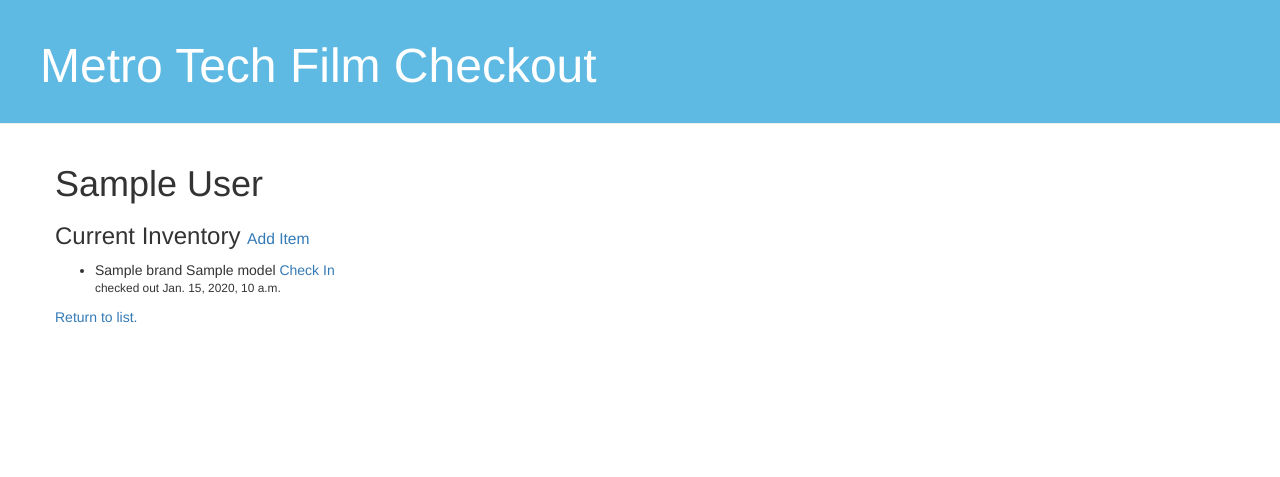
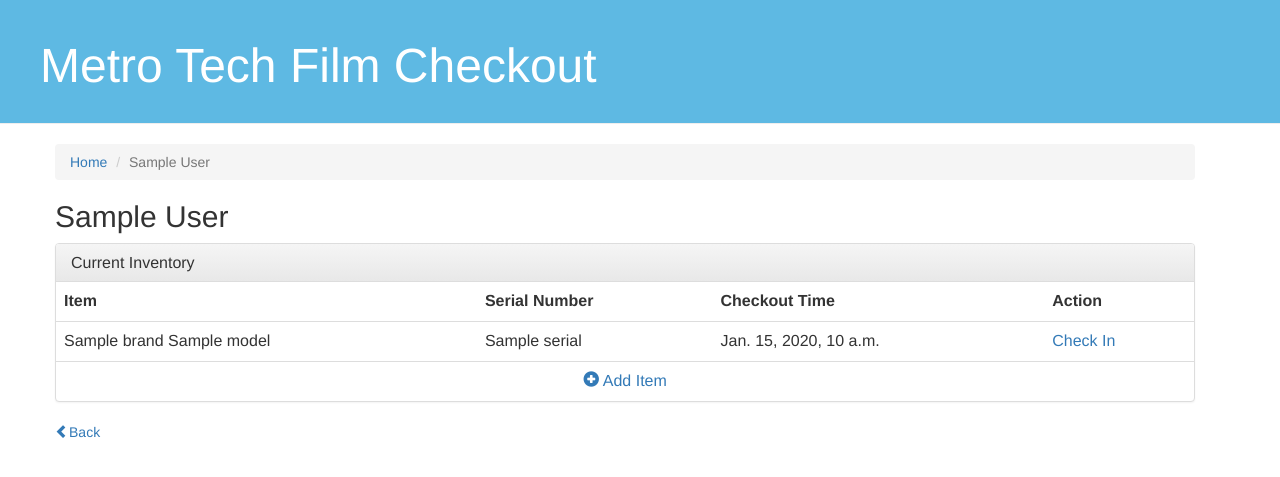
Before and after one commit to bobwithanx/checkitout_py, a Django app: template checkout/templates/checkout/student_detail.html in a window 1280 px wide. Shown: the top 477 px of the page. Run offline with Django 3.2, Linux system fonts and the light colour scheme; the template is opened without the code that fills it: most values are stand-ins (such as "Sample title", 1, 10 or a date in 2020); some libraries are stand-ins or nearby versions.

Commit message:
Significantly improved formatting

```diff
--- a/checkout/admin.py
+++ b/checkout/admin.py
@@ -1,7 +1,10 @@
 from django.contrib import admin
 from .models import Transaction, Item, Category, Brand, Student
 
-admin.site.register(Transaction)
+class TransactionAdmin(admin.ModelAdmin):
+        list_display = ('item', 'student', 'out_time', 'in_time')
+
+admin.site.register(Transaction, TransactionAdmin)
 admin.site.register(Item)
 admin.site.register(Category)
 admin.site.register(Brand)
--- a/checkout/templates/checkout/base.html
+++ b/checkout/templates/checkout/base.html
@@ -2,8 +2,10 @@
 <html>
 	<head>
 		<title>Metro Tech Film Checkout System</title>
-		<link rel="stylesheet" href="//maxcdn.bootstrapcdn.com/bootstrap/3.2.0/css/bootstrap.min.css">
-		<link rel="stylesheet" href="//maxcdn.bootstrapcdn.com/bootstrap/3.2.0/css/bootstrap-theme.min.css">
+		<link rel="stylesheet" href="{% static 'bootstrap/3.3.2/css/bootstrap.min.css' %}">
+		<link rel="stylesheet" href="{% static 'bootstrap/3.3.2/css/bootstrap-theme.min.css' %}">
+		<script src="{% static 'bootstrap/3.3.2/js/bootstrap.min.js' %}"></script>
+
 		<link rel="stylesheet" href="{% static 'css/checkout.css' %}">
 	</head>
 	<body>
@@ -12,12 +14,8 @@
 		</div>
 
 		<div class="content container">
-			<div class="row">
-				<div class="col-md-8">
-				{% block content %}
-				{% endblock %}
-				</div>
-			</div>
+			{% block content %}
+			{% endblock %}
 		</div>
 	</body>
 </html>
--- a/checkout/templates/checkout/student_detail.html
+++ b/checkout/templates/checkout/student_detail.html
@@ -1,20 +1,43 @@
 {% extends 'checkout/base.html' %}
 
 {% block content %}
-    <h1>{{ student.first_name }} {{ student.last_name }}</h1>
-    <h3>Current Inventory <small><a href="{% url 'checkout.views.list_available_items' pk=student.pk %}">Add Item</a></small></h3>
-    <ul>
-    <div class="transactions">
-	{% for transaction in transactions %}
-        <li>
-	<div>{{ transaction.item.brand.name }} {{ transaction.item.model }}
-        <a href="{% url 'checkout.views.item_checkin' pk=transaction.pk %}">Check In</a></div>
-        <small>checked out {{ transaction.out_time }}</small>
-        </li>
-	{% endfor %}
-    </div>
-    </ul>
 
-        <p><a href="{% url 'checkout.views.student_list' %}">Return to list.</a></p>
+<ol class="breadcrumb">
+  <li><a href="{% url 'checkout.views.student_list' %}">Home</a></li>
+  <li class="active">{{ student.full_name }}</li>
+</ol>
+
+<h2>{{ student.full_name }}
+</h2>
+<div class="row">
+<div class="col-md-12" role="main">
+
+<div class="panel panel-default">
+<div class="panel-heading">
+<h3 class="panel-title">Current Inventory</h3>
+</div>
+   <table class="table table-hover">
+      <tr>
+	 <th>Item</th>
+	 <th>Serial Number</th>
+	 <th>Checkout Time</th>
+	 <th>Action</th>
+      </tr>
+   {% for transaction in transactions %}
+	<tr>
+	<td>{{ transaction.item.brand.name }} {{ transaction.item.model }}</td>
+	<td>{{ transaction.item.serial }}
+	<td>{{ transaction.out_time }}
+        <td><a href="{% url 'checkout.views.item_checkin' pk=transaction.pk %}">Check In</a></td>
+	</tr>
+    {% endfor %}
+<tr><td colspan=4 align="center"><a href="{% url 'checkout.views.list_available_items' pk=student.pk %}"><span class="glyphicon glyphicon-plus-sign" aria-hidden="true"></span> Add Item</a></td></tr>
+  </table>
+</div>
+</div>
+</div>
+        <p><a href="{% url 'checkout.views.student_list' %}"><span class="glyphicon glyphicon-chevron-left" aria-hidden="true"></span>Back</a></p>
+</div>
+</div>
 
 {% endblock content %}
--- a/static/css/checkout.css
+++ b/static/css/checkout.css
@@ -15,7 +15,7 @@
 }
 
 h1 a {
-	color: #FCA205;
+	color: #5eb9e3;
 }
 
 body {
```
Also changed, not shown: checkout/models.py (+16 -5 lines), checkout/templates/checkout/item_list.html (+35 -7 lines), checkout/templates/checkout/student_list.html (+11 -1 lines).
